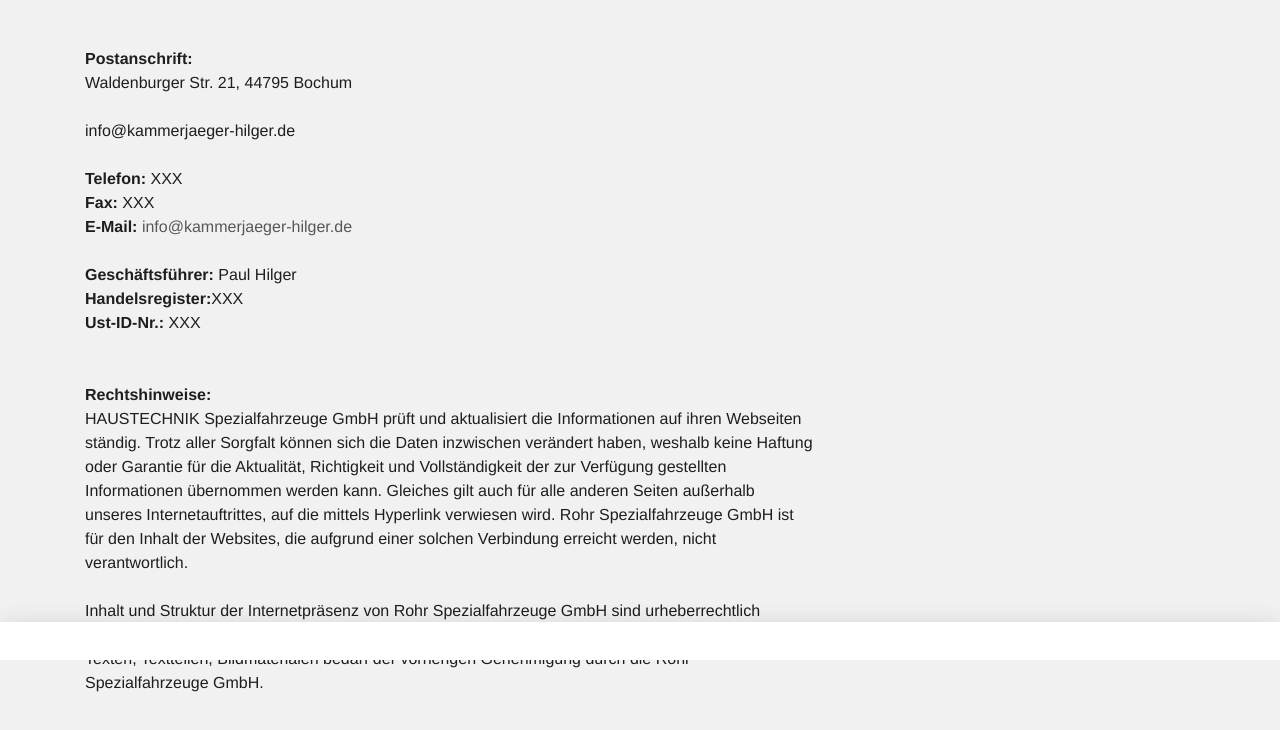
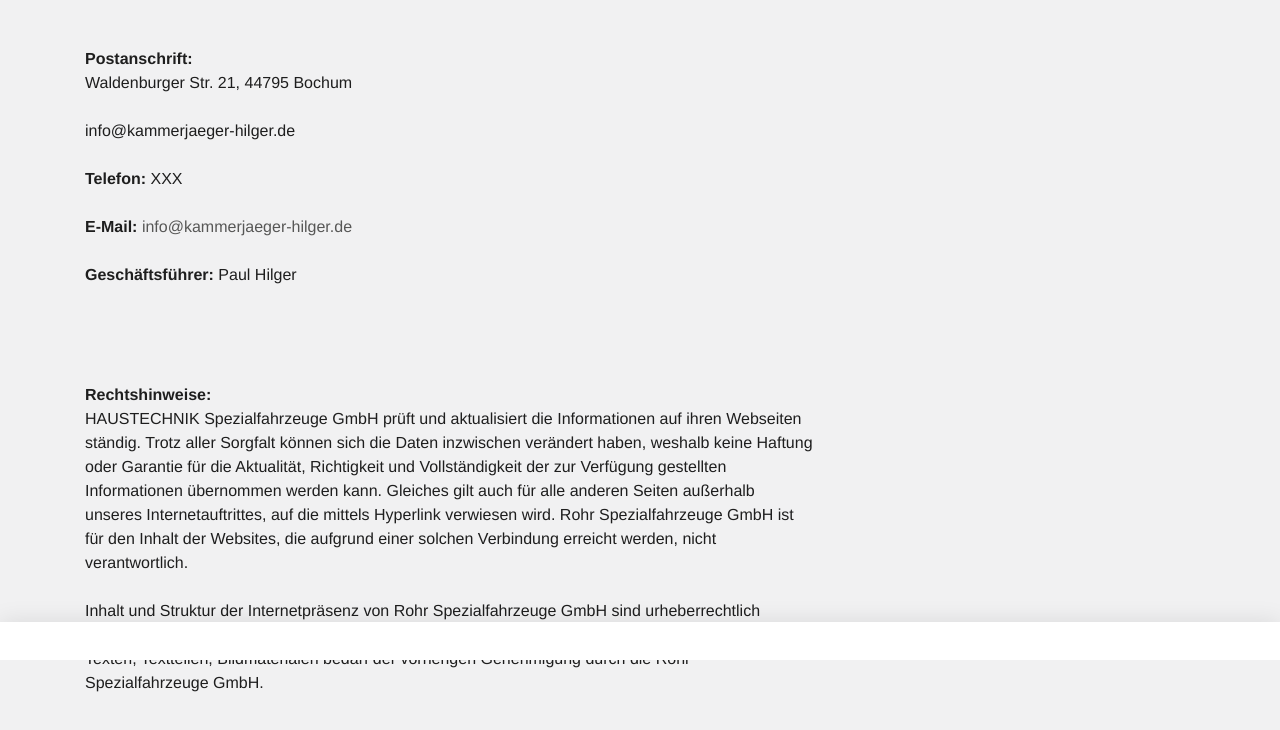
Before and after one commit to nrw-kammerjaeger/Kammerjaeger-Hilger, a plain HTML site: page impressum.html in a window 1280 px wide. Shown: the part 140-870 px from the top of the page. Drawn offline with Linux system fonts and the light colour scheme; a script that the page names is missing.

Commit message:
Update impressum.html

```diff
--- a/impressum.html
+++ b/impressum.html
@@ -27,11 +27,11 @@ class="ie9"><![endif]--><!--[if (gt IE 9)|!(IE)]><!--><body><!--<![endif]-->
   <a href="index.html">startseite</a>
 
   Impressum</h2></div></div></div></div><div class="container slot-two-columns"><div class="row"><div class="col-xs-12 col-md-8">
-<a id="c8"></a><div class="content-text m-b-1"><div class="row"><div class="col-sm-12"><p class="bodytext"><strong>Postanschrift:</strong><br> Waldenburger Str. 21, 44795 Bochum <br> <br> info@kammerjaeger-hilger.de</p><p class="bodytext">&nbsp;</p><p class="bodytext"><strong>Telefon:</strong> XXX<br> <strong>Fax:</strong> XXX<br> <strong>E-Mail:</strong> <a href="mailto:info@rohr-spezialfahrzeuge.com">info@kammerjaeger-hilger.de</a></p><p class="bodytext">&nbsp;</p><p class="bodytext"><strong>Geschäftsführer:</strong>  Paul Hilger
+<a id="c8"></a><div class="content-text m-b-1"><div class="row"><div class="col-sm-12"><p class="bodytext"><strong>Postanschrift:</strong><br> Waldenburger Str. 21, 44795 Bochum <br> <br> info@kammerjaeger-hilger.de</p><p class="bodytext">&nbsp;</p><p class="bodytext"><strong>Telefon:</strong> XXX<br> <strong></strong> <br> <strong>E-Mail:</strong> <a href="mailto:info@rohr-spezialfahrzeuge.com">info@kammerjaeger-hilger.de</a></p><p class="bodytext">&nbsp;</p><p class="bodytext"><strong>Geschäftsführer:</strong>  Paul Hilger
 
 
 
-  <br> <strong>Handelsregister:</strong>XXX<br> <strong>Ust-ID-Nr.:</strong> XXX<br>   <br> <br> <strong>Rechtshinweise:</strong><br> HAUSTECHNIK Spezialfahrzeuge GmbH prüft und aktualisiert die Informationen auf ihren Webseiten ständig. Trotz aller Sorgfalt können sich die Daten inzwischen verändert haben, weshalb keine Haftung oder Garantie für die Aktualität, Richtigkeit und Vollständigkeit der zur Verfügung gestellten Informationen übernommen werden kann. Gleiches gilt auch für alle anderen Seiten außerhalb unseres Internetauftrittes, auf die mittels Hyperlink verwiesen wird. Rohr Spezialfahrzeuge GmbH ist für den Inhalt der Websites, die aufgrund einer solchen Verbindung erreicht werden, nicht verantwortlich.<br> <br> Inhalt und Struktur der Internetpräsenz von Rohr Spezialfahrzeuge GmbH sind urheberrechtlich geschützt. Die Vervielfältigung von Informationen oder Daten, insbesondere die Verwendung von Texten, Textteilen, Bildmaterialen bedarf der vorherigen Genehmigung durch die Rohr Spezialfahrzeuge GmbH.<br> <br>   </p></div></div></div></div><div class="col-xs-12 col-md-4"></div></div></div></div></div>
+  <br> <strong></strong><br> <strong></strong> <br>   <br> <br> <strong>Rechtshinweise:</strong><br> HAUSTECHNIK Spezialfahrzeuge GmbH prüft und aktualisiert die Informationen auf ihren Webseiten ständig. Trotz aller Sorgfalt können sich die Daten inzwischen verändert haben, weshalb keine Haftung oder Garantie für die Aktualität, Richtigkeit und Vollständigkeit der zur Verfügung gestellten Informationen übernommen werden kann. Gleiches gilt auch für alle anderen Seiten außerhalb unseres Internetauftrittes, auf die mittels Hyperlink verwiesen wird. Rohr Spezialfahrzeuge GmbH ist für den Inhalt der Websites, die aufgrund einer solchen Verbindung erreicht werden, nicht verantwortlich.<br> <br> Inhalt und Struktur der Internetpräsenz von Rohr Spezialfahrzeuge GmbH sind urheberrechtlich geschützt. Die Vervielfältigung von Informationen oder Daten, insbesondere die Verwendung von Texten, Textteilen, Bildmaterialen bedarf der vorherigen Genehmigung durch die Rohr Spezialfahrzeuge GmbH.<br> <br>   </p></div></div></div></div><div class="col-xs-12 col-md-4"></div></div></div></div></div>
   <script>var t3 = {
   id: 5,
   type: 0,
```
